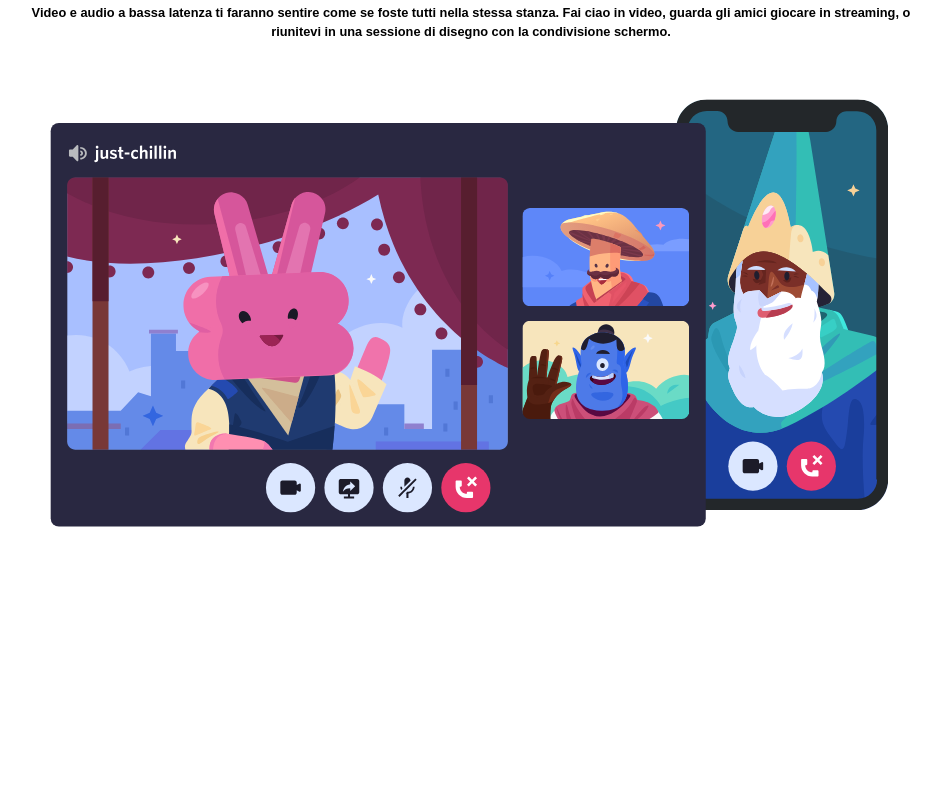
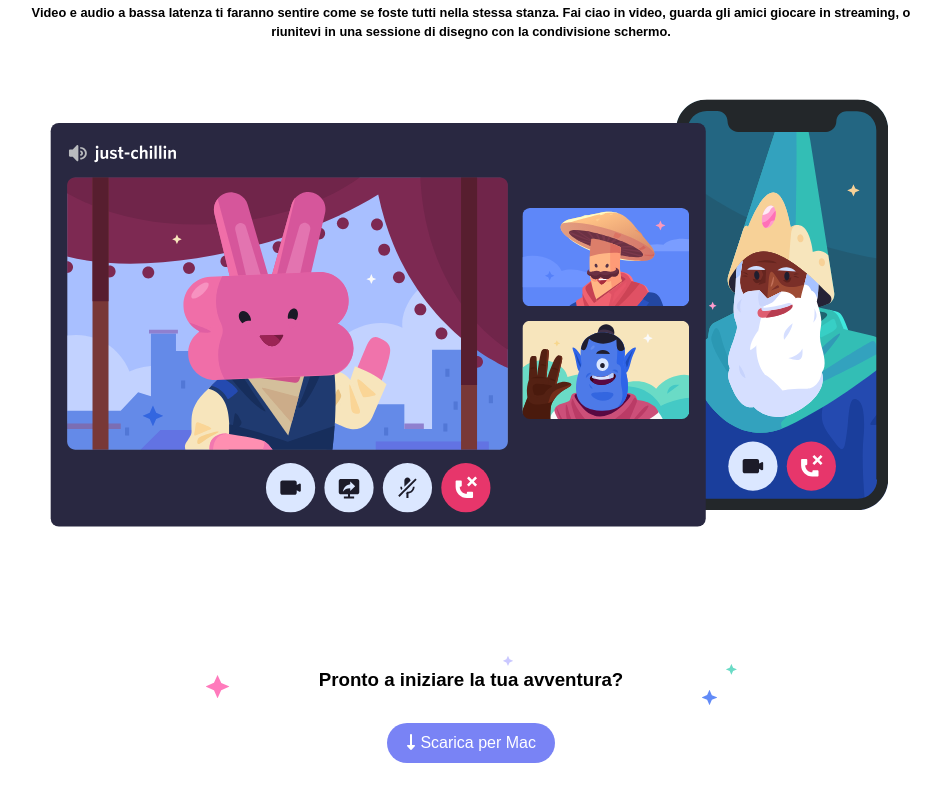
Before and after one commit to filauro1989/htmlcss-discord, a plain HTML site: page index.html in a window 1280 px wide. Shown: the part 1789-2590 px from the top of the page, without its empty margins (169-1110 px from the left). Before the commit the page ends 2378 px from the top, so only its background shows below. Drawn offline with Linux system fonts and the light colour scheme.

Commit message:
main footer completo

```diff
--- a/css/style.css
+++ b/css/style.css
@@ -138,6 +138,7 @@ main {
 .main-row-content p {
     margin-top: 1.5em;
 }
+/* last row  */
 .last-row {
     width: 100%;
     text-align: center;
@@ -152,3 +153,30 @@ main {
 .last-row p {
     margin-top: 1em;
 }
+/* main footer  */
+.main-footer {
+    margin: 3em 0;
+}
+.main-footer a {
+    display: inline-block;
+}
+.main-footer div {
+    margin: 0 auto;
+    text-align: center;
+}
+.main-footer-btn {
+    width: 100%;
+    margin: 0 auto;
+}
+.main-footer-btn a {
+    background-color: #7983F5;
+    text-decoration: none;
+    color: white;
+}
+.main-footer-text {
+    background-image: url(../img/stars.svg);
+    background-size: fill;
+    background-repeat: no-repeat;
+    background-position: center;
+    padding: 2em 0;
+}
--- a/index.html
+++ b/index.html
@@ -106,6 +106,16 @@
             <img src="img/item4-big.svg" alt="">
         </div>
 
+        <div class="main-footer">
+
+            <div class="main-footer-text">
+                <h3>Pronto a iniziare la tua avventura?</h3>
+            </div>
+            <div class="main-footer-btn" >
+                <a href="" class="btn"><i class="fas fa-long-arrow-alt-down"></i> Scarica per Mac</a>
+            </div>
+        </div>
+
     </main>
 </body>
 </html>
```
